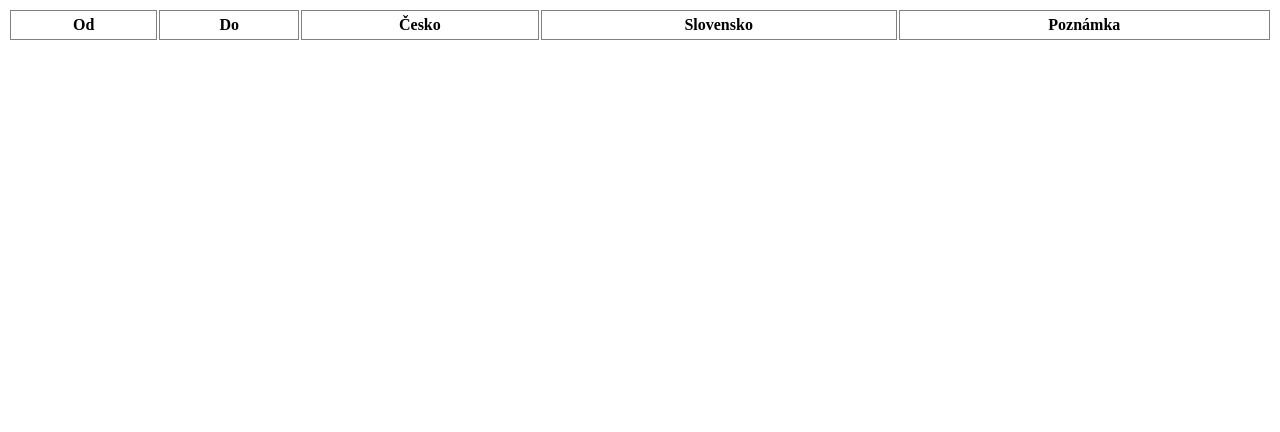
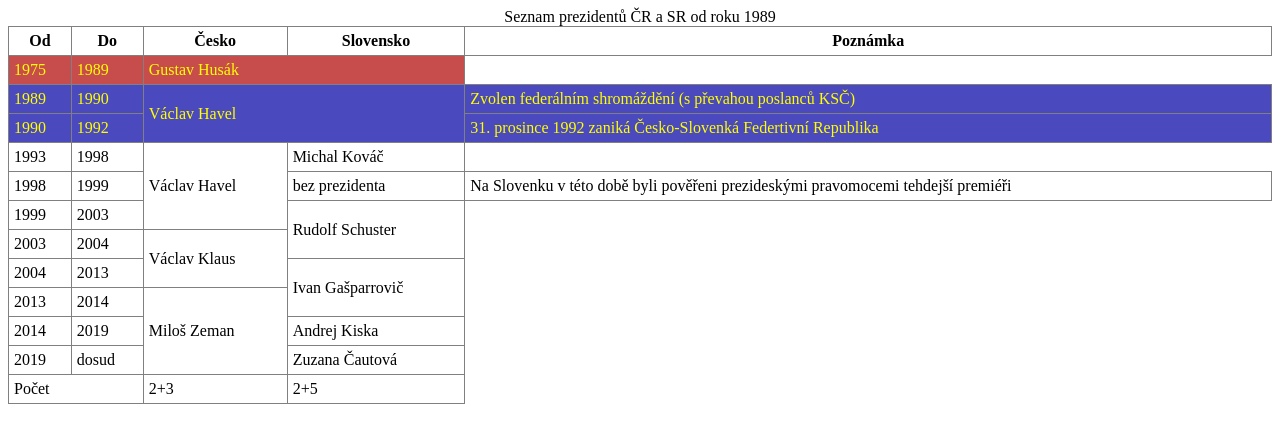
Before and after one commit to pslib-cz/2020p2web-htmltable-presidents-vaclavkozeny, a plain HTML site: page index.html in a window 1280 px wide. Drawn offline with Linux system fonts and the light colour scheme.

Commit message:
layout, style

```diff
--- a/index.html
+++ b/index.html
@@ -4,6 +4,7 @@
     <meta charset="utf-8">
     <title>Čeští a slovenští prezidenti</title>
     <meta name="viewport" content="width=device-width, initial-scale=1.0">
+    <link rel="stylesheet" href="style.css">
     <style>
       table.presidents {width: 100%;}
       .presidents th, .presidents td {border: 1px solid gray; padding: 5px;}
@@ -18,7 +19,7 @@
   </head>
   <body>
     <table class="presidents">
-      <caption></caption>
+      <caption>Seznam prezidentů ČR a SR od roku 1989</caption>
 
       <thead>
         <tr>
@@ -30,16 +31,79 @@
         </tr>
       </thead>
       <tbody class="komuniste">
+        <tr>
+          <td>1975</td>
+          <td>1989</td>
+          <td colspan="2">Gustav Husák</td>
+        </tr>
+      </tbody>
+      <tbody class="spolecne">
+        <tr>
+          <td>1989</td>
+          <td>1990</td>
+          <td colspan="2" rowspan="2">Václav Havel</td>
+          <td>Zvolen federálním shromáždění (s převahou poslanců KSČ) </td>
+        </tr>
+        <tr>
+          <td>1990</td>
+          <td>1992</td>
+
+          <td>31. prosince 1992 zaniká Česko-Slovenká Federtivní Republika</td>
+      </tr>
+      </tbody>
+      <tbody>
+        <tr>
+          <td>1993</td>
+          <td>1998</td>
+          <td rowspan="3">Václav Havel</td>
+          <td>Michal Kováč</td>
+        </tr>
+        <tr>
+          <td>1998</td>
+          <td>1999</td>
+          <td>bez prezidenta</td>
+          <td>Na Slovenku v této době byli pověřeni prezideskými pravomocemi tehdejší premiéři</td>
+        </tr>
+        <tr>
+          <td>1999</td>
+          <td>2003</td>
+          <td rowspan="2">Rudolf Schuster</td>
+        </tr>
+        <tr>
+          <td>2003</td>
+          <td>2004</td>
+          <td rowspan="2">Václav Klaus</td>
+        </tr>
+        <tr>
+          <td>2004</td>
+          <td>2013</td>
+          <td rowspan="2">Ivan Gašparrovič</td>
+        </tr>
+        <tr>
+          <td>2013</td>
+          <td>2014</td>
+          <td rowspan="3">Miloš Zeman</td>
+        </tr>
+        <tr>
+          <td>2014</td>
+          <td>2019</td>
+          <td>Andrej Kiska</td>
+        </tr>
+        <tr>
+          <td>2019</td>
+          <td>dosud</td>
+          <td>Zuzana Čautová</td>
+        </tr>
 
       </tbody>
-      <tbody class="spolecne">
+      <tfoot>
+        <tr>
+          <td colspan="2">Počet</td>
+          <td>2+3</td>
+          <td>2+5</td>
+        </tr>
+      </tfoot>
 
-      </tbody>
-      <tbody>
-
-      </tbody>
-
-      </tfoot>
     </table>
   </body>
 </html>
--- /dev/null
+++ b/style.css
@@ -0,0 +1,6 @@
+table{
+    border-collapse: collapse;
+}
+table.td{
+    border: solid 1px gray;
+}
```
